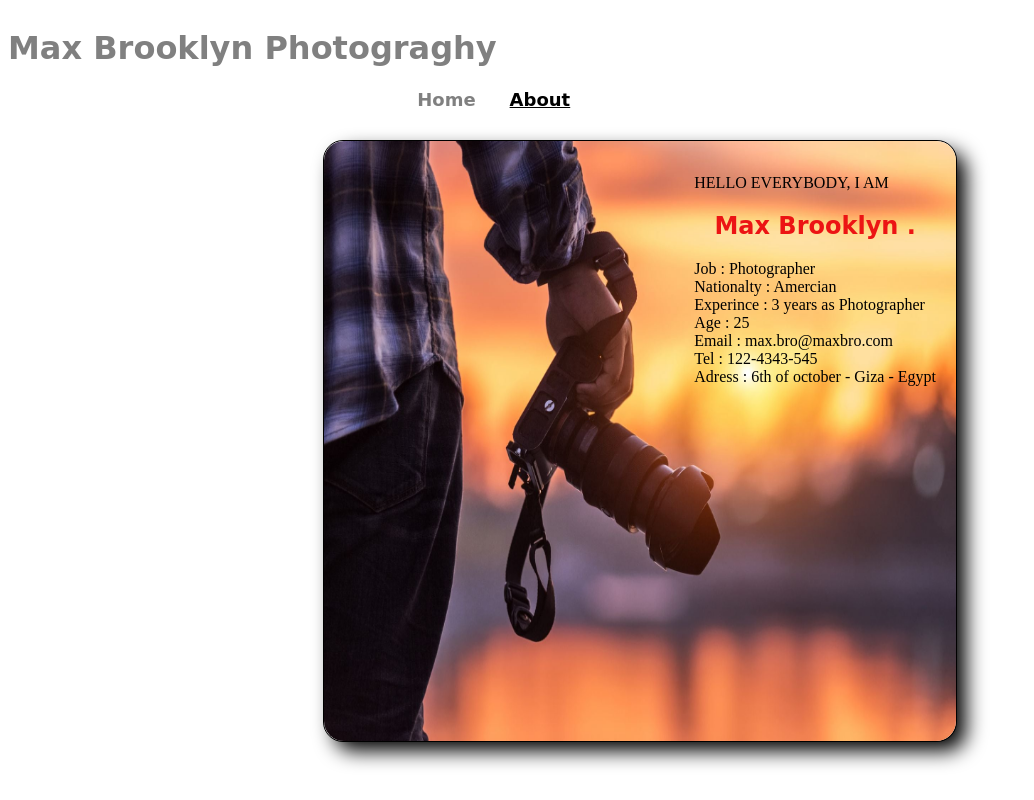
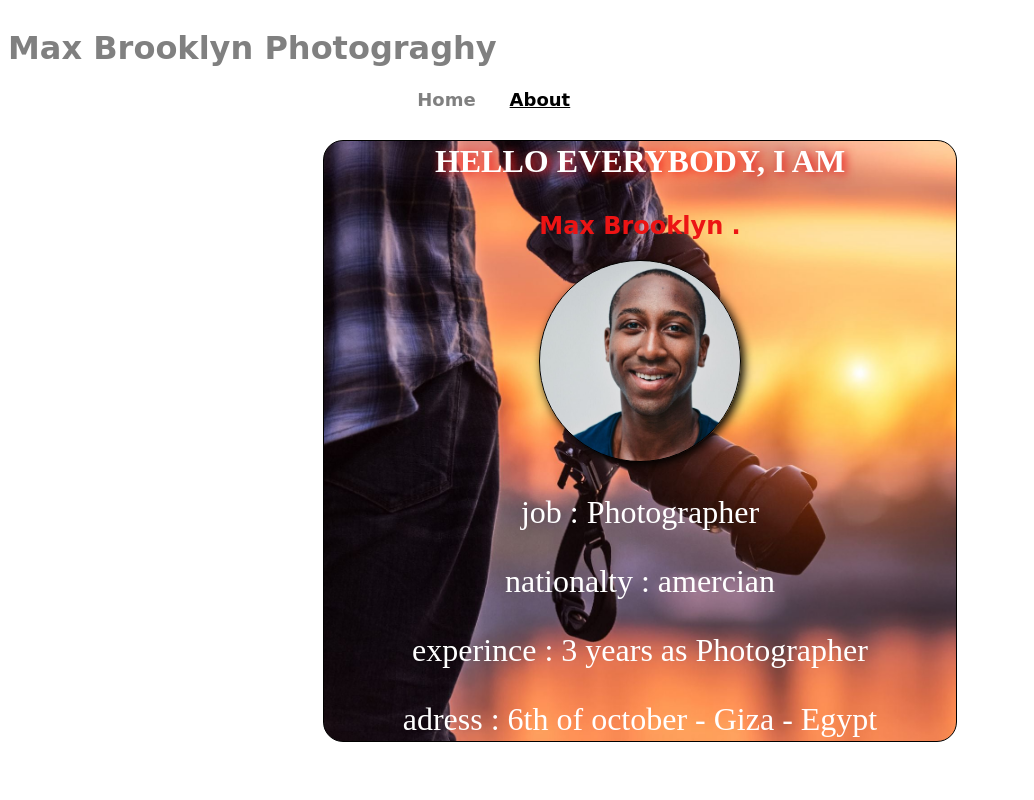
Before and after one commit to MohamedRaed1990/MAX-WEBSITE, a plain HTML site: page about.html in a window 1280 px wide. Shown: the whole page, without its empty margins (0-1034 px from the left). Drawn offline with Linux system fonts and the light colour scheme.

Commit message:
new edits

```diff
--- a/about.html
+++ b/about.html
@@ -21,22 +21,20 @@
                 </nav>
             </header>
             <main class="style">
-            <section class="about">
-                <p>HELLO EVERYBODY, I AM</p>
-                    <h2>Max Brooklyn .</h2>
+                <section class="about">
+                    <p class="hello">HELLO EVERYBODY, I AM</p>
+                        <h2>Max Brooklyn .</h2>
+                       <div class="me-holder">
+                        <div class="me"></div>
+                       </div>
 
-                    <p> Job : Photographer <br>
-                Nationalty : Amercian<br>
-                Experince : 3 years as Photographer<br>
-                Age : 25<br>
-                Email : max.bro@maxbro.com<br>
-                Tel : 122-4343-545<br>
-                Adress : 6th of october - Giza - Egypt</p>
+                 <p>job : Photographer</p>
+                 <p>nationalty : amercian </p>
+                 <p>experince : 3 years as Photographer</p>
+                 <p>adress : 6th of october - Giza - Egypt</p>
 
-            </section >
-            <section class="photo">
-            <img class="me" src="./images/pic20.jpeg" alt="self">
-            </section>
+                </section >
+
         </main>
         </body>
     </html>
--- a/style.css
+++ b/style.css
@@ -68,6 +68,11 @@ img{
     border: 2px solid brown;
     background-size: cover;
 }
+
+.hello{
+    font-weight: 600;
+    text-shadow: #ec1414 3px 2px 10px;
+}
 .style{
     height: 600px;
     width: 50%;
@@ -76,26 +81,48 @@ img{
     border-radius:20px;
     position: relative;
     margin-top: 30px;
+    background-image: url(images/pic20.jpeg);
+    background-size: cover;
+    display: flex;
+    justify-content: center;
+    align-items: center;
 
 }
 .me{
-    border-radius:20px;
-    width: 100%;
-    height: 600px;
+    width: 25vh;
+    height: 25vh;
+    border-radius: 100%;
+    background-image: url(images/personal-photo.jpg);
+    background-size: cover;
+    border: #000000 1px solid;
+    box-shadow: 3px 3px 10px;
+}
+
+.me-holder{
+    display: flex;
+    justify-content: center;
+    align-items: center;
+}
+.about{
+
+    position: absolute;
+
+
 
 }
-.about{
-    float: right;
-    position: absolute;
-    top: 17px;
-    right: 20px;
 
+.about p{
+    color: white ;
+    font-size: 4vh;
+    text-align: center;
 }
+
+
 .photo{
     float: left;
 
 
 }
-https://themewagon.com/themes/meetme-free-bootstrap-4-personal-portfolio-website-template/
+/* https://themewagon.com/themes/meetme-free-bootstrap-4-personal-portfolio-website-template/
 /* https://www.w3schools.com/cssref/tryit.asp?filename=trycss_anim_background-size
 https://css-tricks.com/zooming-background-images/ */
```
